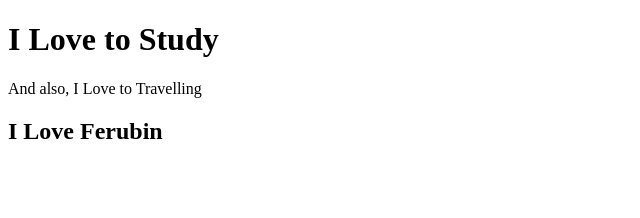
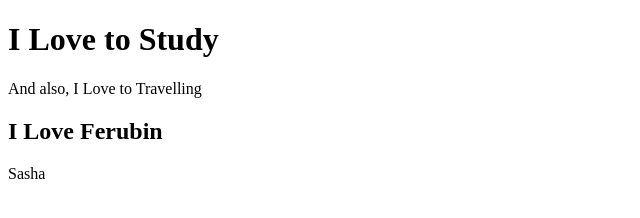
Before and after one commit to LibishaSelvakumar/Project, a plain HTML site: page index.html in a window 1280 px wide. Shown: the full height of the page, 0-640 px from the left. Drawn offline with Linux system fonts and the light colour scheme.

Commit message:
Feat:Added Somemore

```diff
--- a/index.html
+++ b/index.html
@@ -9,5 +9,6 @@
     <h1>I Love to Study</h1>
     <p>And also, I Love to Travelling</p>
     <h2>I Love Ferubin</h2>
+    <p>Sasha</p>
 </body>
 </html>
```
